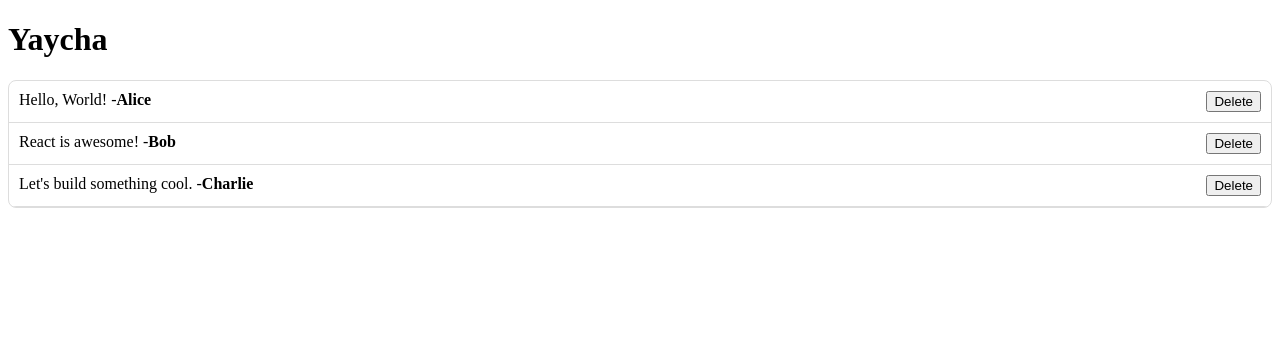
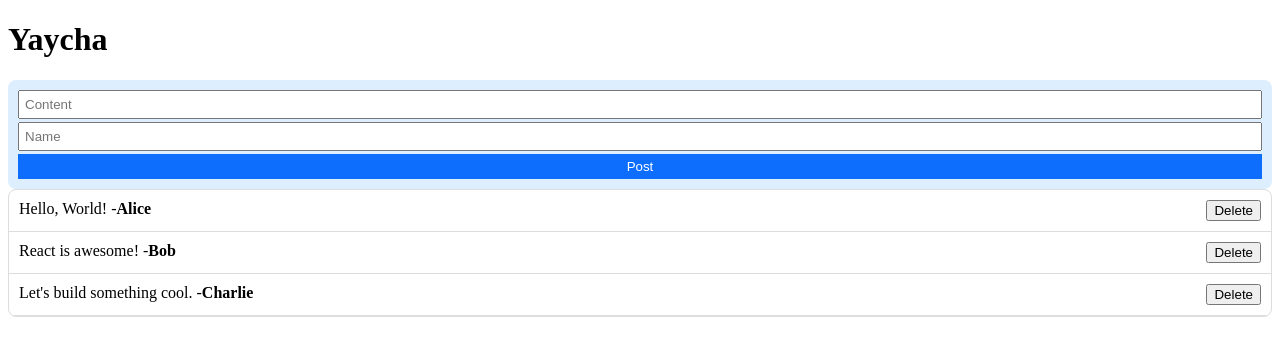
Before and after one commit to Myatthu17/yaycha, a React (Vite) app: page / in a window 1280 px wide. Shown: the top 356 px of the page. Built offline with nearby package versions, Linux system fonts and the light colour scheme.

Commit message:
Add Form to Post Content

```diff
--- a/src/App.jsx
+++ b/src/App.jsx
@@ -2,6 +2,7 @@ import { useState } from "react";
 
 import Item from "./Item.jsx";
 import List from "./List.jsx";
+import Form from "./Form.jsx";
 
 
 export default function App() {
@@ -16,18 +17,20 @@ export default function App() {
     setData(data.filter(item=> item.id !== id))
   };
 
+  const add = (content, name) => {
+    const id = data[data.length - 1].id + 1;
+    setData([...data, { id, content, name}]);
+  };
+
   return (
     <div>
       <h1>Yaycha</h1>
+      <Form add={add} />
       <List>
         {data.map(item => {
           return (
-          <Item
-          key={item.id}
-          item={item}
-          remove={remove}
-          />
-        );
+          <Item key={item.id} item={item} remove={remove}/>
+          );
         })}
       </List>
     </div>
--- /dev/null
+++ b/src/Form.jsx
@@ -0,0 +1,39 @@
+import { useRef } from "react";
+
+export default function Form({ add }) {
+
+    const contentRef = useRef();
+    const nameRef = useRef();
+
+    return (
+        <form
+            style={{
+                display: 'flex',
+                gap: 3,
+                padding: 10,
+                flexDirection: 'column',
+                borderRadius: 8,
+                backgroundColor: '#def',
+                margicButtom: 20,
+            }}
+            onSubmit={e => {
+                e.preventDefault();
+                const content = contentRef.current.value;
+                const name = nameRef.current.value;
+                add(content, name);
+                e.currentTarget.reset();
+            }}
+        >
+            <input ref={contentRef} type="text" placeholder="Content" style={{ padding: 5}}/>
+            <input ref={nameRef} type="text" placeholder="Name" style={{ padding: 5}}/>
+            <button type="submit" style={{
+                padding: 5,
+                backgroundColor: '#0d6efd',
+                color: 'white',
+                border: '0 none',
+            }}>
+                Post
+            </button>
+        </form>
+    );
+}
```
